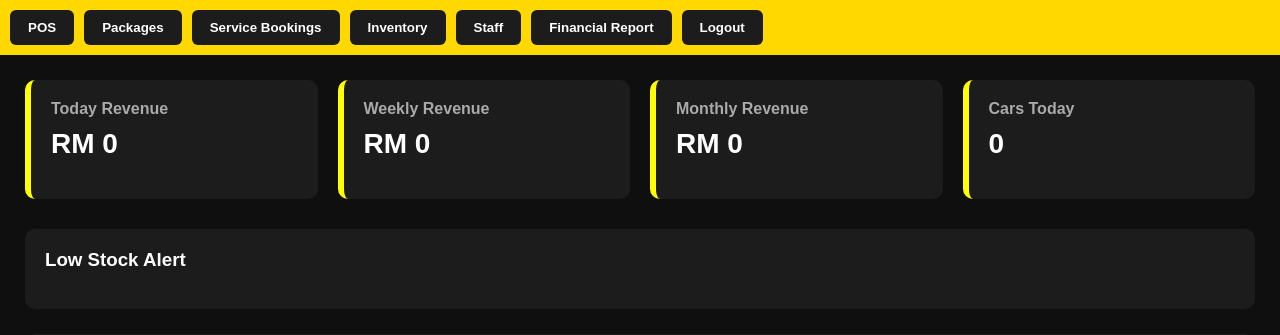
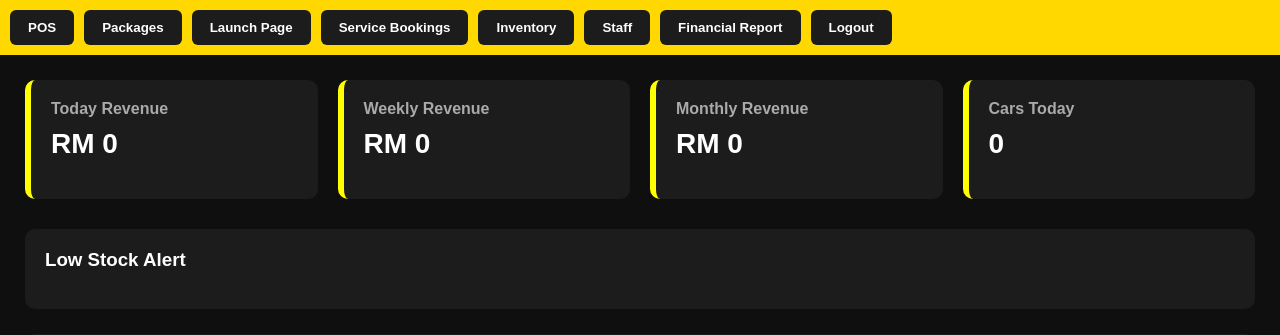
Before and after one commit to effiena/shinemaster-system, a Flask app: page /dashboard in a window 1280 px wide. Shown: the part 58-393 px from the top of the page. Run offline with Flask 3, Linux system fonts and the light colour scheme; a user stored in the database is signed in; data comes from the database, SQL or seed files in the repository; data that the repository does not hold is empty; some libraries are stand-ins or nearby versions.

Commit message:
add link inside dashboard- launch page

```diff
--- a/templates/dashboard.html
+++ b/templates/dashboard.html
@@ -143,6 +143,8 @@ color:#aaa;
 <a href="/pos"><button>POS</button></a>
 
 <a href="/packages"><button>Packages</button></a>
+
+<a href="/launch_page"><button>Launch Page</button></a>
 
 <a href="/booking_admin"><button>Service Bookings</button></a>
 
```
